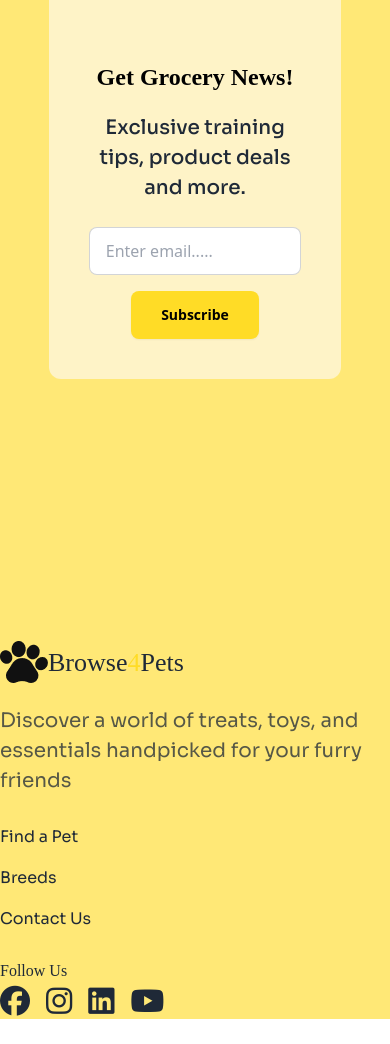
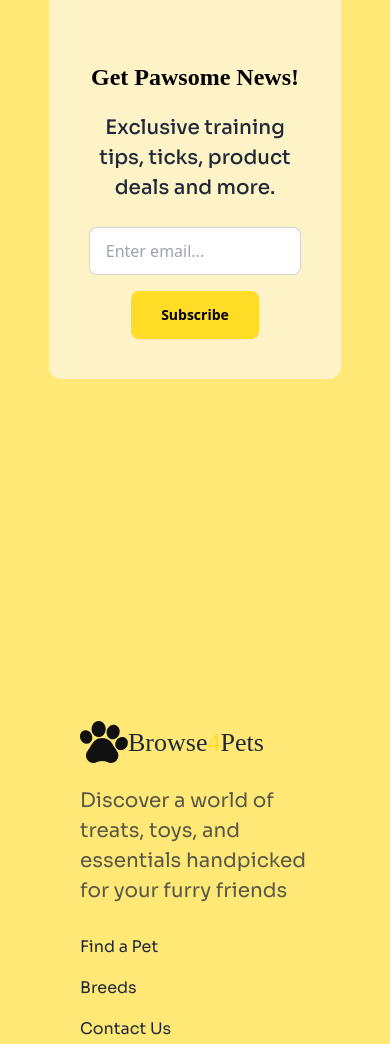
Before and after one commit to ashiful2002/b11-assignment-3, a plain HTML site: page index.html in a window 390 px wide. Shown: the part 3992-5036 px from the top of the page. Before the commit the page ends 5011 px from the top, so only its background shows below. Drawn offline with nearby package versions, Linux system fonts and the light colour scheme; a web font is replaced by a local one.

Commit message:
Last Commit

```diff
--- a/index.html
+++ b/index.html
@@ -317,18 +317,18 @@
                         <img class="mx-auto p-5" src="./assets/cute-pet-small.png" alt="logo">
                     </div>
                     <div class="p-10 text-center md:text-left">
-                        <h1 class="font-bold text-2xl text-black mt-6">Get Grocery News!</h1>
-                        <p class="font-medium mt-5">Exclusive training tips, product deals and more.
+                        <h1 class="font-bold text-2xl text-black mt-6">Get Pawsome News!</h1>
+                        <p class="font-medium mt-5">Exclusive training tips, ticks, product deals and more.
                         <div class="mt-6">
-                            <input type="email" id="email" placeholder="Enter email....."
+                            <input type="email" id="email" placeholder="Enter email..."
                                 class="input input-bordered w-full max-w-xs" />
                         </div>
-                        <button class="btn btn-primary mt-4">Subscribe</button>
+                        <button class="btn btn-primary mt-4 px-15">Subscribe</button>
                         </p>
                     </div>
                 </div>
             </section>
-            <div class="container mx-auto md:flex items-center  justify-around ">
+            <div class="container mx-auto md:flex items-center justify-around p-20">
                 <div class="md:w-[426px] mb-7">
                     <div class="flex items-center">
                         <img src="./assets/logo-footer.png" alt="logo-here">
```
